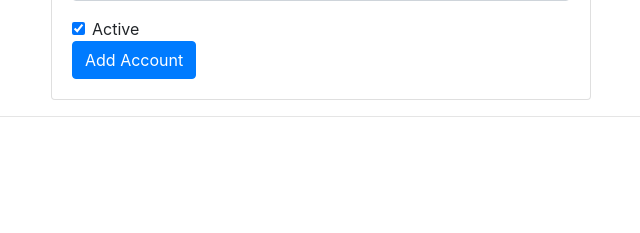
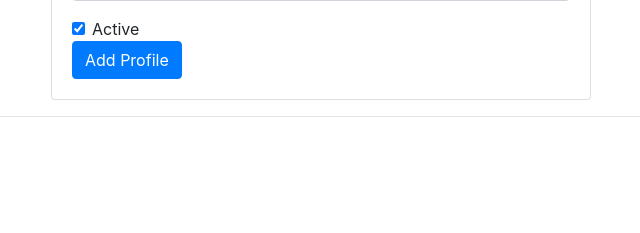
Before and after one commit to jelambrar96/flask_app_ig_profile, a Flask app: page /index_profiles in a window 1280 px wide. Shown: the part 147-380 px from the top of the page, without its empty margins (34-674 px from the left). Run offline with Flask 2, Linux system fonts and the light colour scheme; some libraries are stand-ins or nearby versions.

Commit message:
change botton add profile

```diff
--- a/app/templates/index profiles.html
+++ b/app/templates/index profiles.html
@@ -19,7 +19,7 @@
               </label>
             </div>
             <button class="btn btn-primary" type="submit">
-              Add Account
+              Add Profile
             </button>
           </form>
         </div>
```
